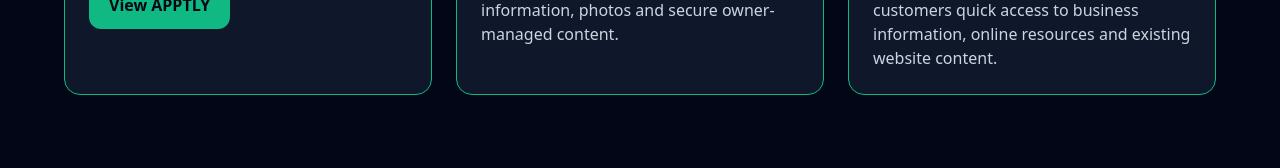
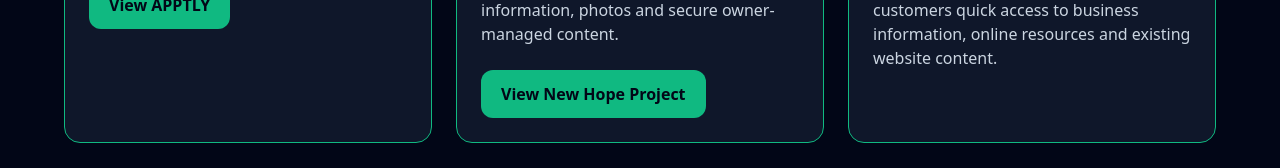
Before and after one commit to myapptly/apptly-website, a Next.js app: page / in a window 1280 px wide. Shown: the part 4557-4725 px from the top of the page. Built offline with nearby package versions, Linux system fonts and the light colour scheme.

Commit message:
Add New Hope project link

```diff
--- a/app/page.tsx
+++ b/app/page.tsx
@@ -319,6 +319,15 @@ export default function HomePage() {
           A custom church experience featuring sermons, special events,
           Bible College information, photos and secure owner-managed content.
         </p>
+
+        <a
+  href="https://new-hope-baptist-seven.vercel.app"
+  target="_blank"
+  rel="noopener noreferrer"
+  className="mt-6 inline-block rounded-lg bg-emerald-500 px-5 py-3 font-bold text-slate-950"
+>
+  View New Hope Project
+</a>
       </div>
 
       <div className="rounded-2xl border border-emerald-500 bg-slate-900 p-6">
```
